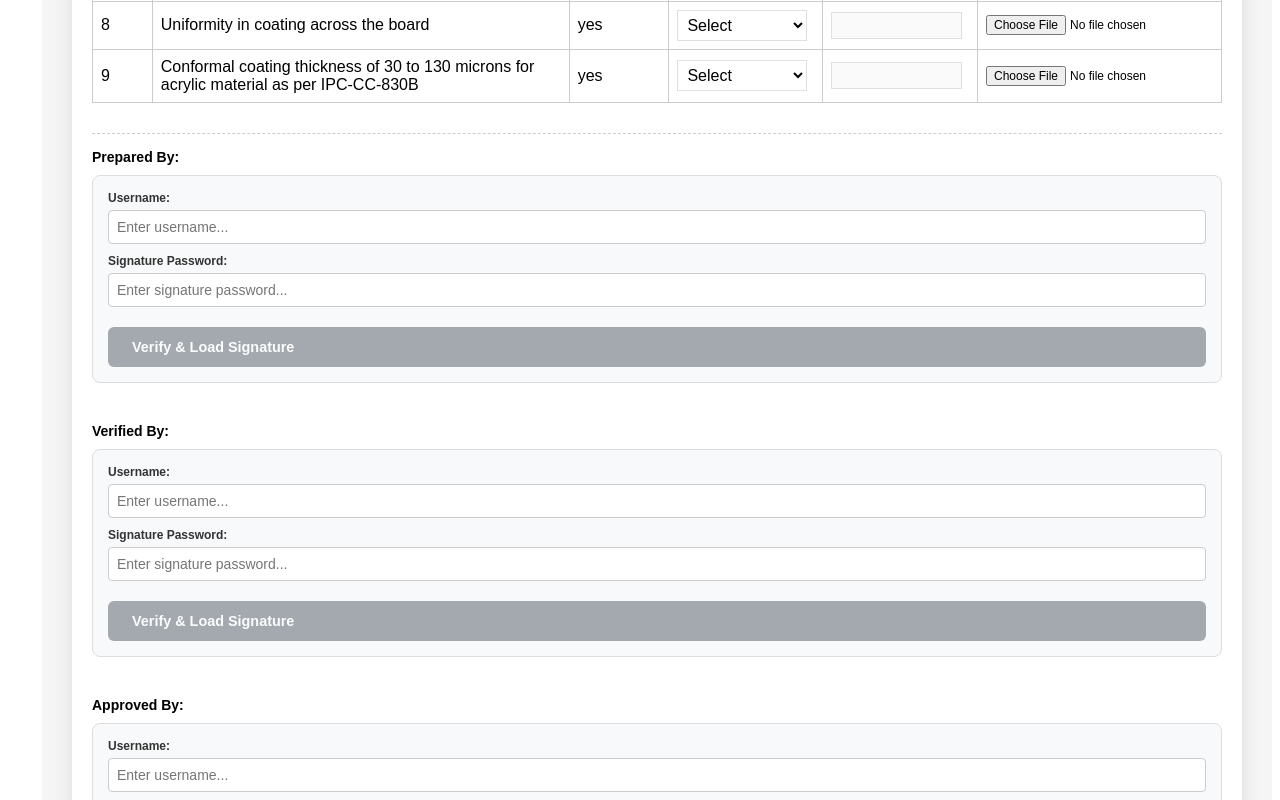
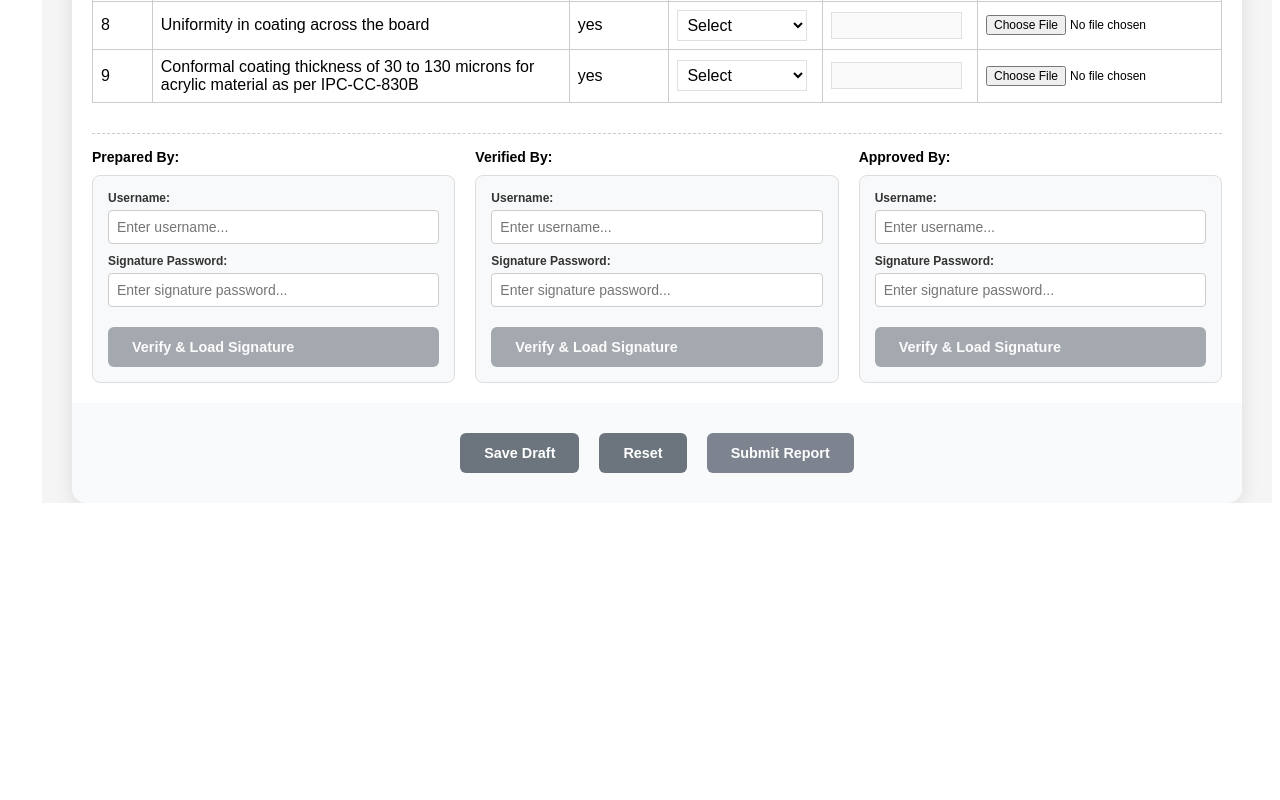
Before and after one commit to yogeshwar-2004y/d2RO_trail, a Vue app in the folder frontend/: page /templates/conformal-coating-inspection/1/1 in a window 1280 px wide. Shown: the part 980-1780 px from the top of the page. After the commit the page ends 1611 px from the top, so only its background shows below. Built offline with nearby package versions, Linux system fonts and the light colour scheme; no server answers.

Commit message:
signature ui

```diff
--- a/frontend/src/templates/Conformalcoatinginspectionreport.vue
+++ b/frontend/src/templates/Conformalcoatinginspectionreport.vue
@@ -1031,7 +1031,8 @@ export default {
 
 .report-footer {
   display: flex;
-  flex-direction: column;
+  flex-direction: row;
+  justify-content: space-between;
   gap: 20px;
   margin-top: 30px;
   padding-top: 15px;
@@ -1039,8 +1040,8 @@ export default {
 }
 
 .signature-section {
-  flex-basis: 100%;
-  margin-bottom: 20px;
+  flex: 1;
+  min-width: 0;
 }
 
 .signature-section strong {
```
